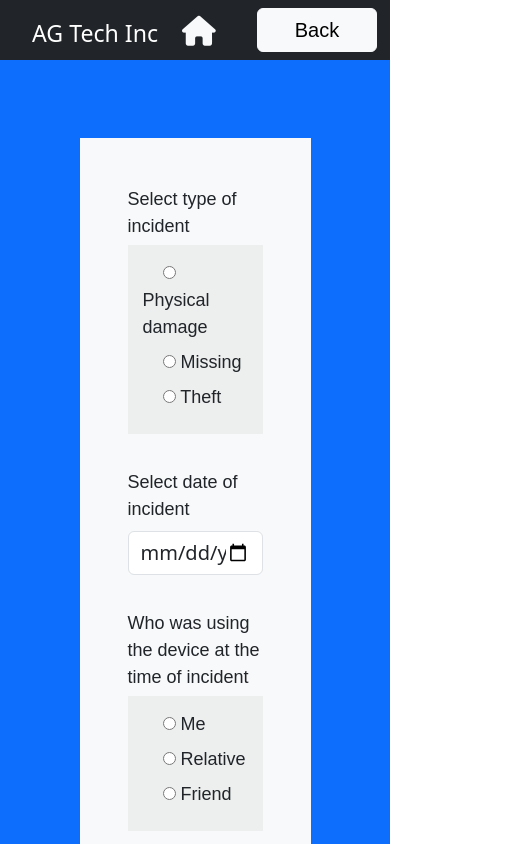
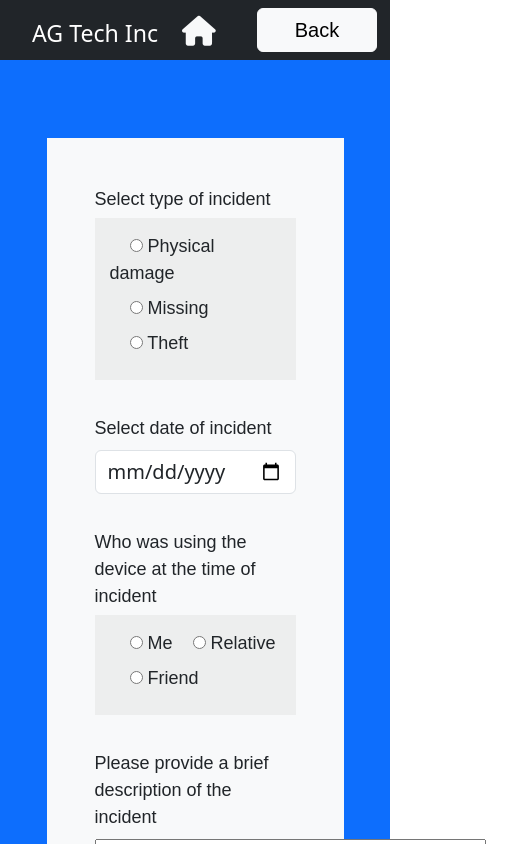
Before and after one commit to angel1715/reactInsuranceApp, a React (Vite) app: page /file-claim in a window 390 px wide. Shown: the top 844 px of the page, 519 px wide, since content can reach past the window. Built offline with nearby package versions, Linux system fonts and the light colour scheme.

Commit message:
ajusted the media quiry

```diff
--- a/src/index.css
+++ b/src/index.css
@@ -712,4 +712,8 @@ a{
         height: 150px;
     }
 
+    .form-parent{
+        width: 90%;
+
+    }
 }
```
